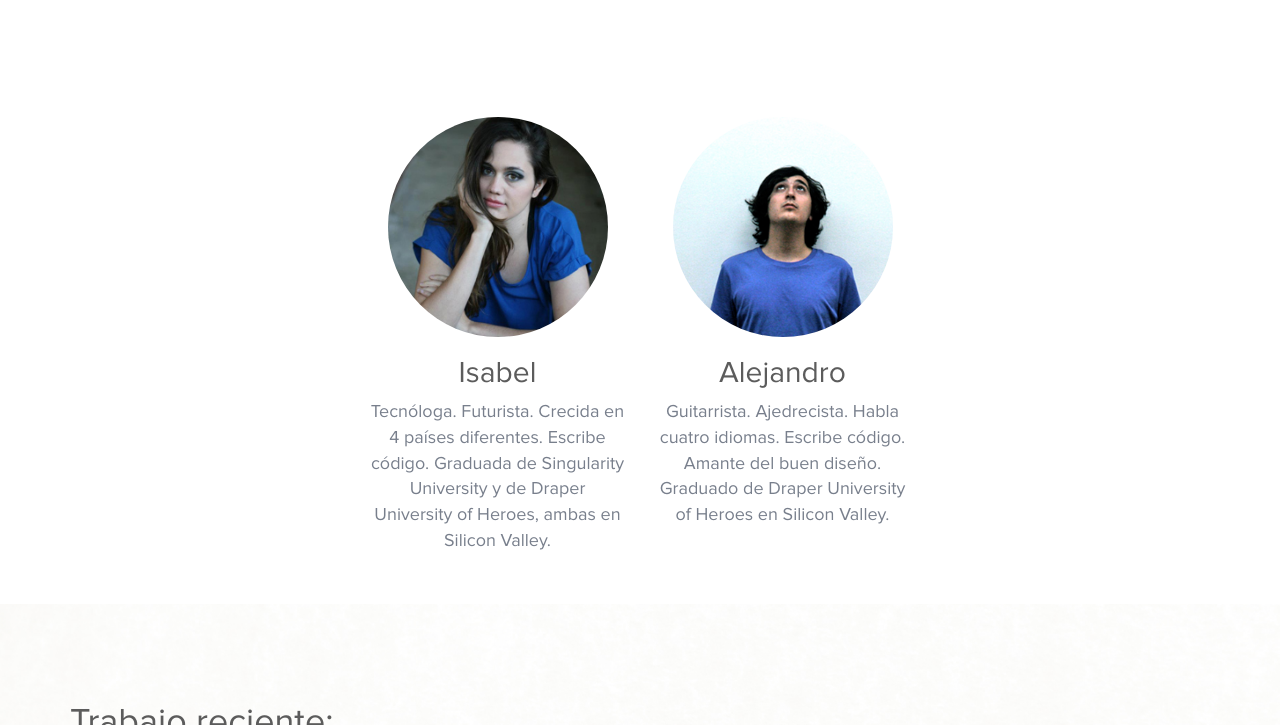
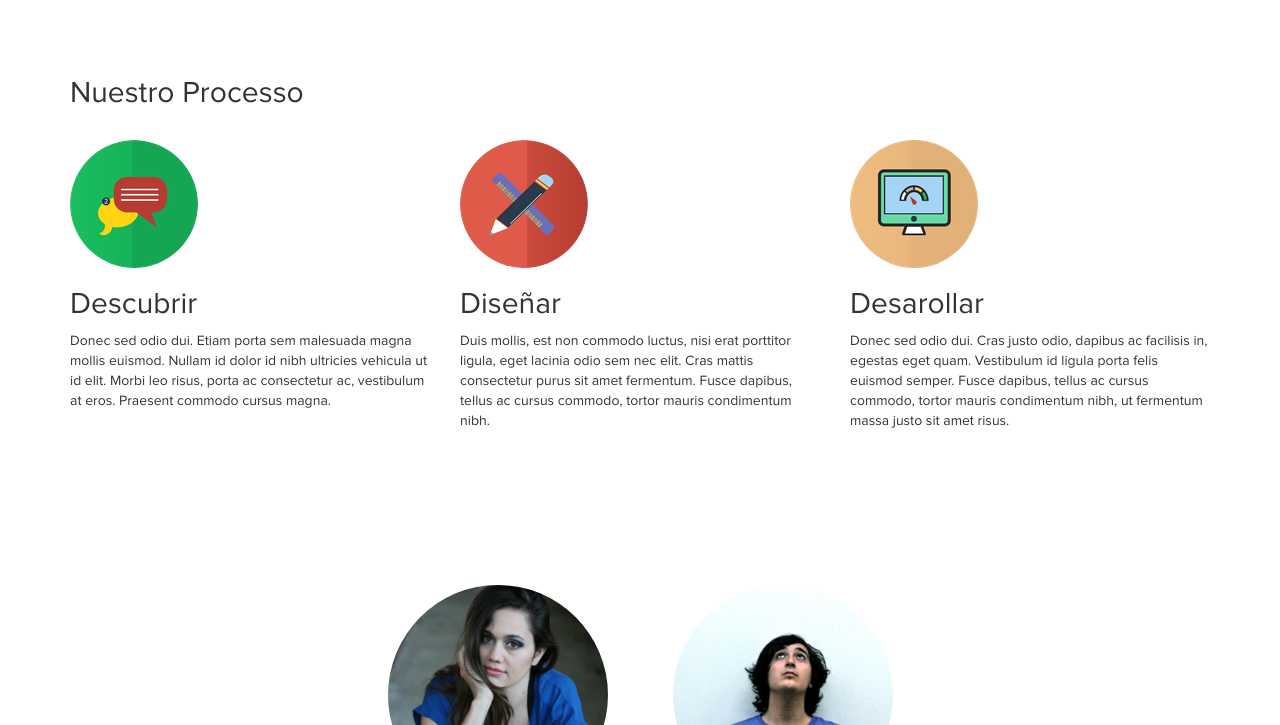
Before and after one commit to alejorivera/aei, a plain HTML site: page index.html in a window 1280 px wide. Shown: the part 712-1437 px from the top of the page. Drawn offline with nearby package versions, Linux system fonts and the light colour scheme; a script that the page names is missing.

Commit message:
Add Nuestro Processo

```diff
--- a/index.html
+++ b/index.html
@@ -72,7 +72,34 @@
 
   </div> <!-- end intro -->
 
+  <!-- Begin Servicios -->
 
+ <div class="container marketing">
+
+      <h2> Nuestro Processo </h2>
+      <br>
+
+      <div class="row">
+        <div class="col-lg-4">
+          <img class="img-circle" src="images/descubrir.png" data-src="holder.js/140x140" alt="Generic placeholder image">
+          <h2>Descubrir</h2>
+          <p>Donec sed odio dui. Etiam porta sem malesuada magna mollis euismod. Nullam id dolor id nibh ultricies vehicula ut id elit. Morbi leo risus, porta ac consectetur ac, vestibulum at eros. Praesent commodo cursus magna.</p>
+          <p><a class="btn btn-default" href="#">View details &raquo;</a></p>
+        </div><!-- /.col-lg-4 -->
+        <div class="col-lg-4">
+          <img class="img-circle" src="images/design.png" data-src="holder.js/140x140" alt="Generic placeholder image">
+          <h2>Diseñar</h2>
+          <p>Duis mollis, est non commodo luctus, nisi erat porttitor ligula, eget lacinia odio sem nec elit. Cras mattis consectetur purus sit amet fermentum. Fusce dapibus, tellus ac cursus commodo, tortor mauris condimentum nibh.</p>
+          <p><a class="btn btn-default" href="#">View details &raquo;</a></p>
+        </div><!-- /.col-lg-4 -->
+        <div class="col-lg-4">
+          <img class="img-circle" src="images/develop.png" data-src="holder.js/140x140" alt="Generic placeholder image">
+          <h2>Desarollar</h2>
+          <p>Donec sed odio dui. Cras justo odio, dapibus ac facilisis in, egestas eget quam. Vestibulum id ligula porta felis euismod semper. Fusce dapibus, tellus ac cursus commodo, tortor mauris condimentum nibh, ut fermentum massa justo sit amet risus.</p>
+          <p><a class="btn btn-default" href="#">View details &raquo;</a></p>
+        </div><!-- /.col-lg-4 -->
+      </div><!-- /.row -->
+  </div>
 
 
 
```
Also changed, not shown: Screen Shot 2013-11-22 at 9.02.24 PM.png (added), images/Screen Shot 2013-11-22 at 9.02.40 PM.png (added), images/Screen Shot 2013-11-22 at 9.02.47 PM.png (added), images/coding.png (added), images/descubrir.png (added), images/design.png (added), images/develop.png (added).
